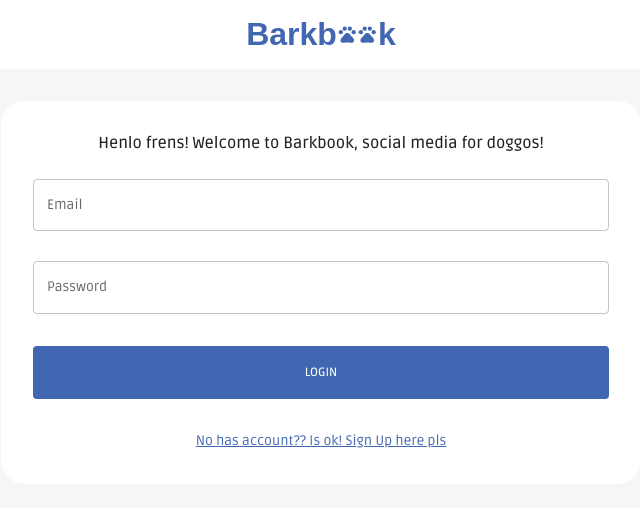
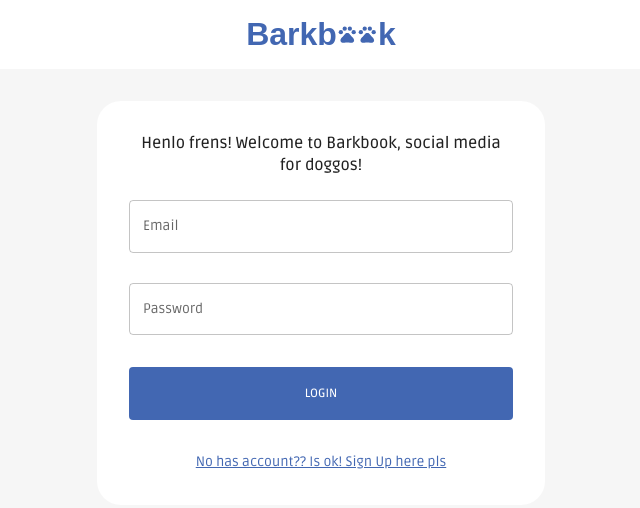
Before and after one commit to mjr2595/borker, a React (Create React App) app in the folder client/: page / in a window 1280 px wide. Shown: the top 508 px of the page, without its empty margins (319-959 px from the left). Built offline with nearby package versions, Linux system fonts and the light colour scheme.

Commit message:
login form size lil more smol

```diff
--- a/client/src/scenes/loginPage/LoginPage.jsx
+++ b/client/src/scenes/loginPage/LoginPage.jsx
@@ -16,7 +16,7 @@ const LoginPage = () => {
       </Box>
 
       <Box
-        width={isNonMobileScreens ? "50%" : "93%"}
+        width={isNonMobileScreens ? "35%" : "75%"}
         p="2rem"
         m="2rem auto"
         borderRadius="1.5rem"
```
